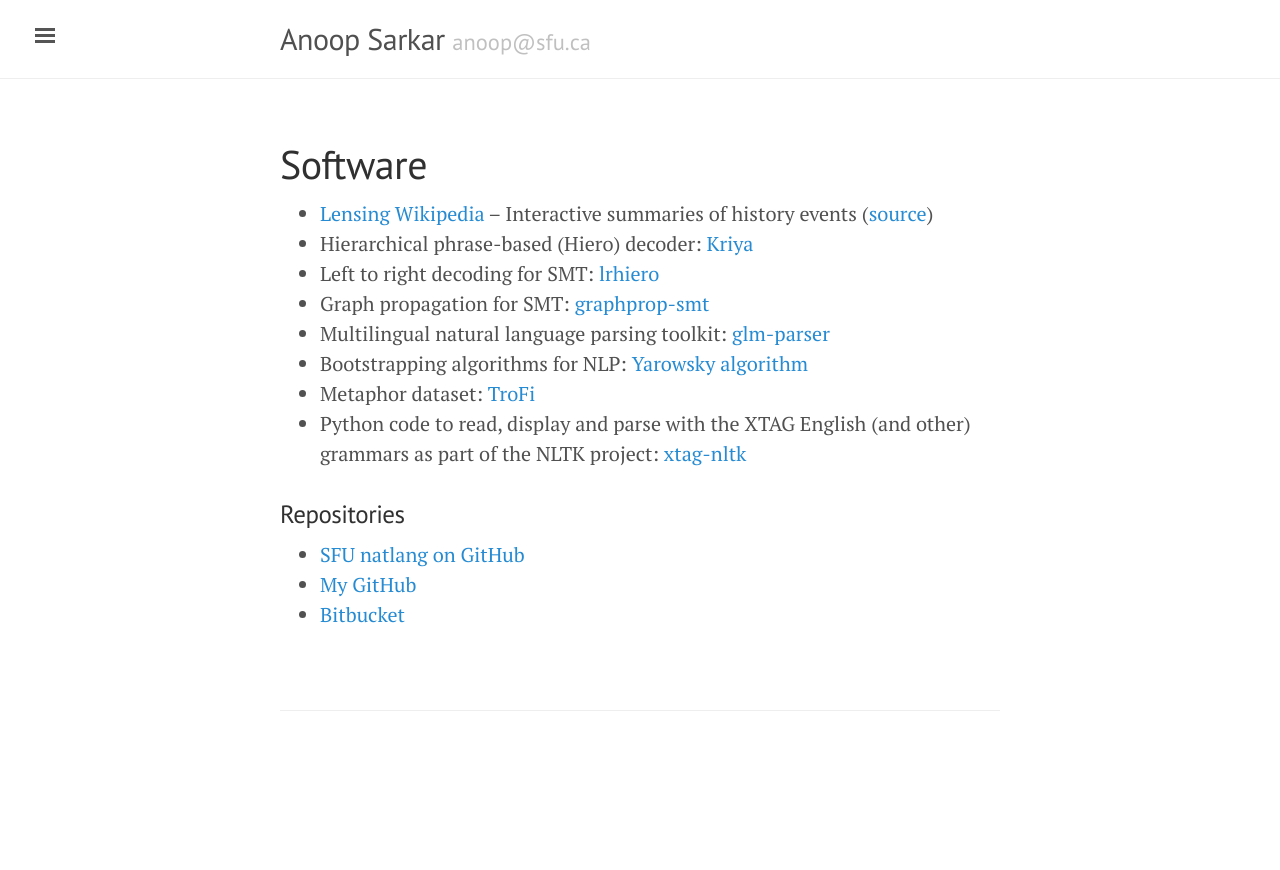
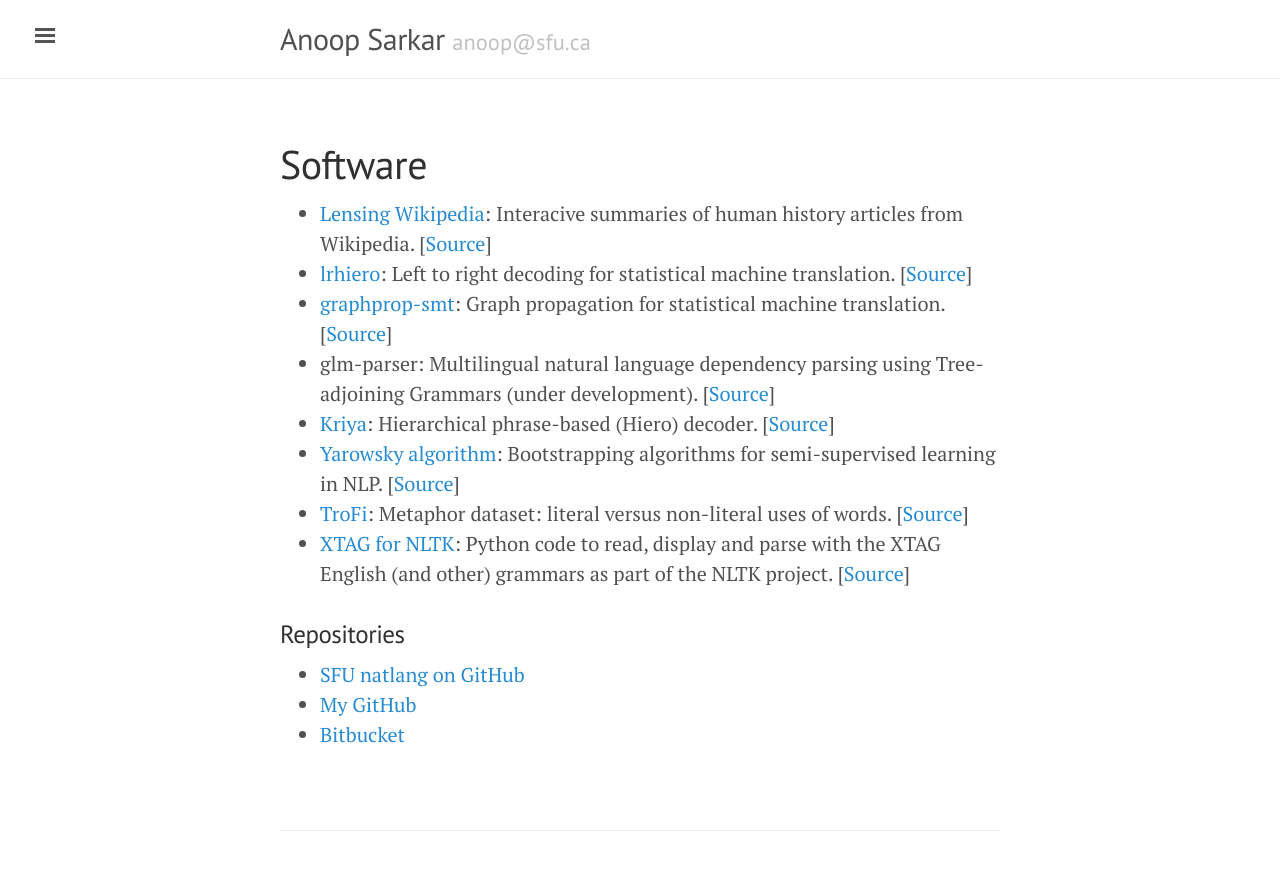
Before and after one commit to anoopsarkar/anoopsarkar.github.io, a Jekyll site: the page built from software.md, in a window 1280 px wide. Shown: the top 870 px of the page. Built offline with Jekyll 4.4.1, drawn with Linux system fonts in a browser that asks for light colours.

Commit message:
data files for all software projects

```diff
--- /dev/null
+++ b/_data/software.yaml
@@ -0,0 +1,38 @@
+- name: "Lensing Wikipedia"
+  about: "Interacive summaries of human history articles from Wikipedia"
+  url: "http://lensingwikipedia.cs.sfu.ca/"
+  repo: "https://github.com/sfu-natlang/lensingwikipedia"
+
+- name: "lrhiero"
+  about: "Left to right decoding for statistical machine translation"
+  url: "http://www.aclweb.org/anthology/D13-1110"
+  repo: "https://github.com/sfu-natlang/lrhiero"
+
+- name: "graphprop-smt"
+  about: "Graph propagation for statistical machine translation"
+  url: "http://aclweb.org/anthology/D15-1163"
+  repo: "https://github.com/sfu-natlang/graphprop-smt"
+
+- name: "glm-parser"
+  about: "Multilingual natural language dependency parsing using Tree-adjoining Grammars (under development)"
+  repo: "https://github.com/sfu-natlang/glm-parser"
+
+- name: "Kriya"
+  about: "Hierarchical phrase-based (Hiero) decoder"
+  url: "http://ufal.mff.cuni.cz/pbml/97/art-sankaran-razmara-sarkar.pdf"
+  repo: "https://github.com/sfu-natlang/Kriya"
+
+- name: "Yarowsky algorithm"
+  about: "Bootstrapping algorithms for semi-supervised learning in NLP"
+  url: "http://natlang.cs.sfu.ca/software/yarowsky.html"
+  repo: "http://natlang.cs.sfu.ca/software/yarowsky.html"
+
+- name: "TroFi"
+  about: "Metaphor dataset: literal versus non-literal uses of words"
+  url: "http://natlang.cs.sfu.ca/software/trofi.html"
+  repo: "https://github.com/anoopsarkar/trofi-metaphor-data"
+
+- name: "XTAG for NLTK"
+  about: "Python code to read, display and parse with the XTAG English (and other) grammars as part of the NLTK project"
+  url: "https://ufal.mff.cuni.cz/pbml/103/art-wang-zhang-sarkar.pdf"
+  repo: "https://github.com/sfu-natlang/xtag-nltk"
--- a/software.md
+++ b/software.md
@@ -4,14 +4,20 @@
 menu: true
 ---
 
-* [Lensing Wikipedia](http://lensingwikipedia.cs.sfu.ca) -- Interactive summaries of history events ([source](https://github.com/sfu-natlang/lensingwikipedia))
-* Hierarchical phrase-based (Hiero) decoder: [Kriya](https://github.com/sfu-natlang/Kriya)
-* Left to right decoding for SMT: [lrhiero](https://github.com/sfu-natlang/lrhiero)
-* Graph propagation for SMT: [graphprop-smt](https://github.com/sfu-natlang/graphprop-smt)
-* Multilingual natural language parsing toolkit: [glm-parser](https://github.com/sfu-natlang/glm-parser)
-* Bootstrapping algorithms for NLP: [Yarowsky algorithm](http://natlang.cs.sfu.ca/software/yarowsky.html)
-* Metaphor dataset: [TroFi](http://natlang.cs.sfu.ca/software/trofi.html)
-* Python code to read, display and parse with the XTAG English (and other) grammars as part of the NLTK project: [xtag-nltk](https://github.com/sfu-natlang/xtag-nltk)
+<ul>
+{% for sw in site.data.software %}
+    <li>
+    {% if sw.url %}
+        <a href="{{ sw.url }}">{{ sw.name }}</a>: {{ sw.about }}.
+    {% else %}
+        {{ sw.name }}: {{ sw.about }}.
+    {% endif %}
+    {% if sw.repo %}
+        [<a href="{{ sw.repo }}">Source</a>]
+    {% endif %}
+    </li>
+{% endfor %}
+</ul>
 
 ### Repositories
 
```
Also changed, not shown: index.md (+21 -9 lines), public/images/GitHub-Mark-32px.png (added).
